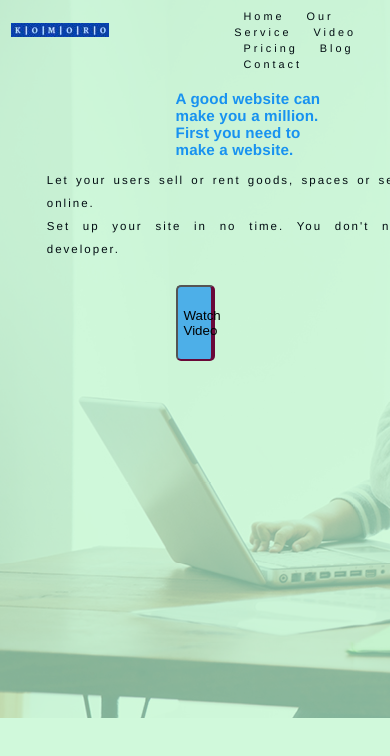
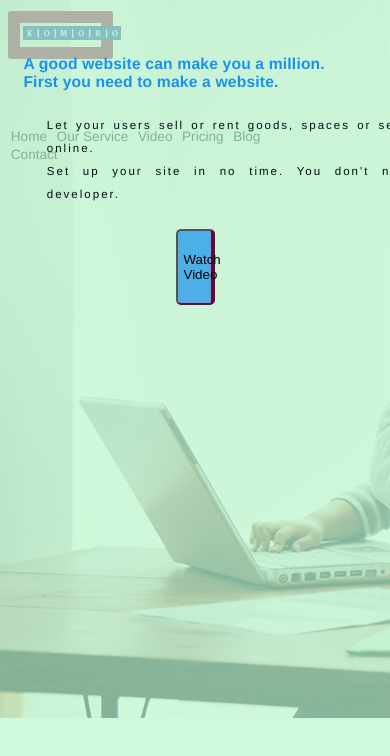
Before and after one commit to Martixana/komoro, a plain HTML site: page index.html in a window 390 px wide. Drawn offline with Linux system fonts and the light colour scheme.

Commit message:
Update main.css

```diff
--- a/css/main.css
+++ b/css/main.css
@@ -91,37 +91,48 @@ a:hover{
 /*Media Queries*/
 
 @media screen and (max-width: 500px){
-	div{ border:none;
-		 display: block;
-		 text-align: center;
+	div{
+		position:static;
+		/*border:none;*/
+		display: block;
+		text-align: center;
 		/* margin-top: 0px;*/
-		 margin-left: auto;
+		 margin-left: 0px;
+		 z-index: 15;
+		 /*margin-bottom:10%*/;
 		 }
 }
 @media screen and (max-width: 1120px){
   nav{
-  	  display:block;
+  	 /* display:block;*/
   	  /*text-align: center;*/
-	  font-size: 85%;
-	  /*margin: 0px;*/
-	  padding:0px;
-	  margin-top: auto;
+  	  position: static;
+	  margin-left: 0px;
+	  margin-top: 18%;
 
 		 }
 }
 @media screen and (max-width: 1120px){
   a{
-  	  /*display:block;*/
-  	  /*text-align: center;*/
-	  margin: 1%;
-	  padding:5%;
+   font-weight: 400;
+   font-size: 85%;
+   letter-spacing: 0px;
+   margin: 1%;
+   padding:0%;
 
 		 }
 }
 
 @media screen and (max-width: 1120px){
   h1{
-  	  font-size: 95%;
-  	  max-width: 40%;
+  	position: static;
+  	text-align: justify;
+  	text-justify:inter-word;
+  	padding: 1%;
+  	margin:5%;
+  	 /* display: none;*/
+  	  font-size: 0.98em;
+  	  /*max-width: 40%;*/
+  	  margin-top: 13%;
 		 }
 }
```
